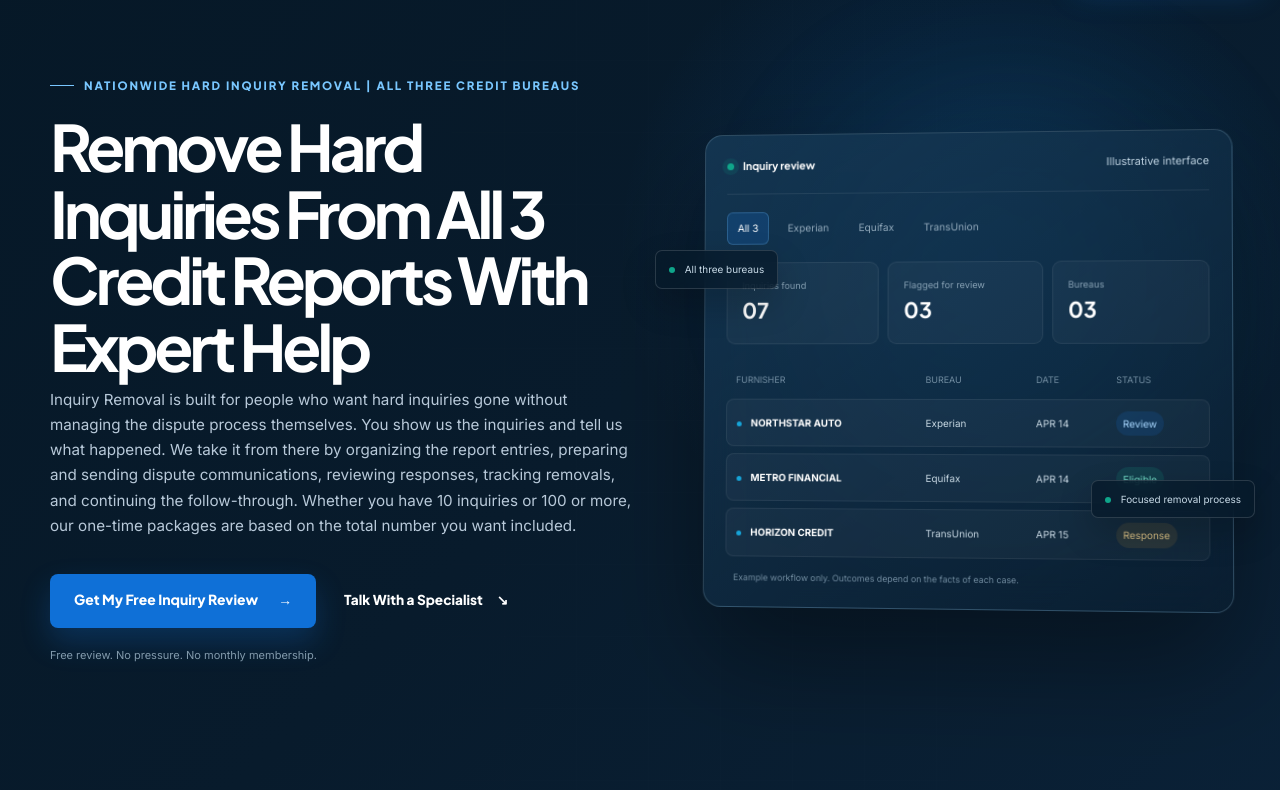
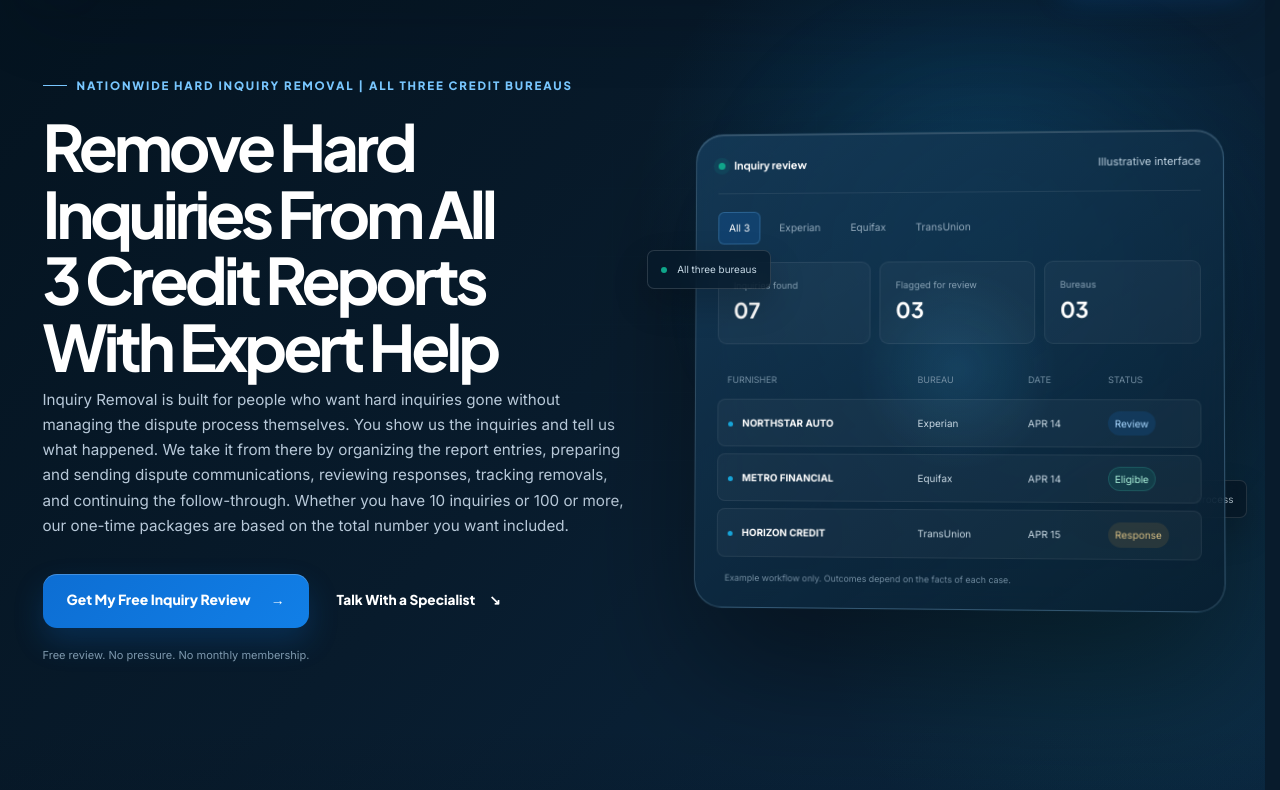
Before and after one commit to RobertsJobs2012/Inquiry-Removal, an Astro site: page / in a window 1280 px wide. Shown: the part 84-874 px from the top of the page. Built offline with nearby package versions, Linux system fonts and the light colour scheme; Astro itself is replaced by a stand-in of ours; some packages are replaced by stand-ins of ours.

Commit message:
Load premium visual system and interaction layer

```diff
--- a/src/layouts/BaseLayout.astro
+++ b/src/layouts/BaseLayout.astro
@@ -1,7 +1,9 @@
 ---
 import "../styles/global.css";
+import "../styles/premium.css";
 import Analytics from "@vercel/analytics/astro";
 import SpeedInsights from "@vercel/speed-insights/astro";
+import ExperienceLayer from "../components/ExperienceLayer.astro";
 import { SITE_ORIGIN } from "../data/discovery.mjs";
 
 interface Props {
@@ -152,6 +154,7 @@
   </head>
   <body>
     <a class="skip-link" href="#main-content">Skip to main content</a>
+    <ExperienceLayer />
     <slot />
     <Analytics />
     <SpeedInsights />
```
